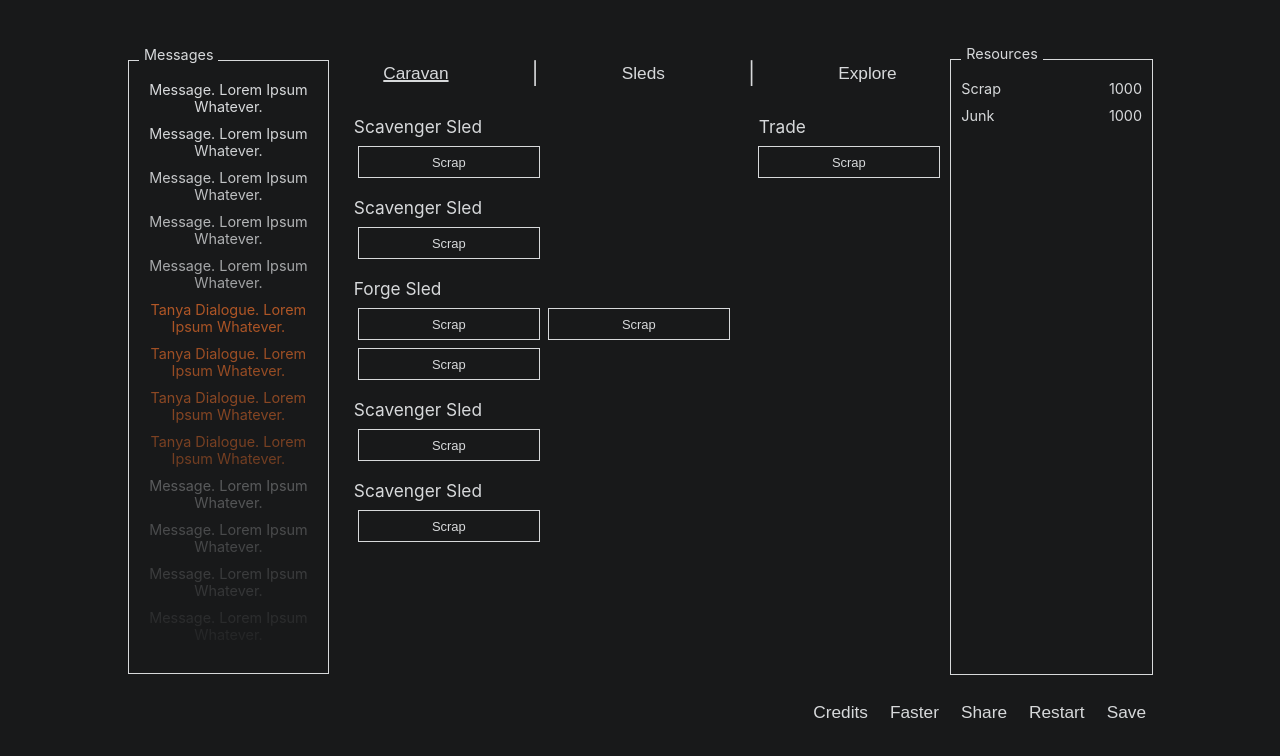
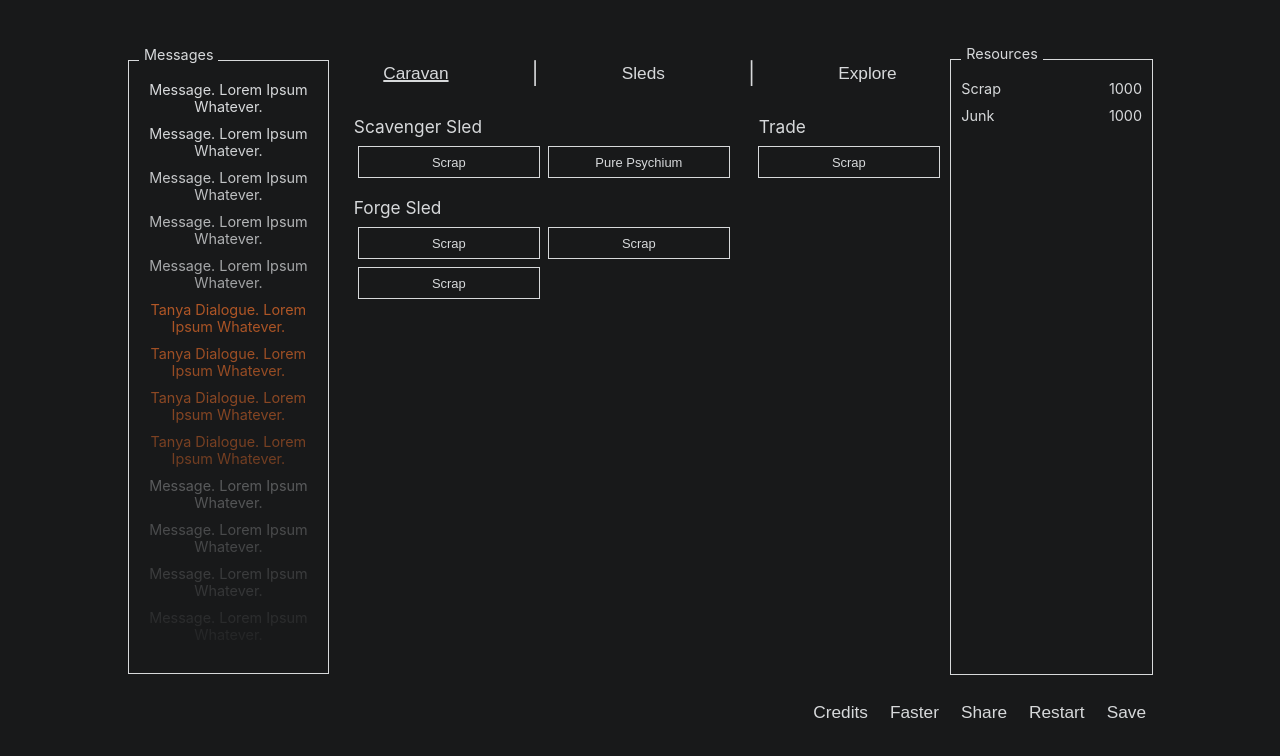
Before and after one commit to EthanPHall/rime-and-rust-ts, a React (Create React App) app: page / in a window 1280 px wide. Shown: the top 756 px of the page. Built offline with nearby package versions, Linux system fonts and the light colour scheme.

Commit message:
Should be able to add sleds to the sled list now via crafting, but still need to actually allow sleds to craft other sleds. Like a sledsThisCanCraft field in sleds.json, something like that.

```diff
--- a/src/components/caravan/CaravanParent/CaravanParent.tsx
+++ b/src/components/caravan/CaravanParent/CaravanParent.tsx
@@ -1,6 +1,6 @@
 import React, { FC, useContext, useEffect, useState } from 'react';
 import './CaravanParent.css';
-import CaravanSectionCrafting, { Sled } from '../CaravanSectionCrafting/CaravanSectionCrafting';
+import CaravanSectionCrafting, { Sled, SledSeed } from '../CaravanSectionCrafting/CaravanSectionCrafting';
 import CaravanSectionNavBar from '../CaravanSectionNavBar/CaravanSectionNavBar';
 import CaravanSectionValuables, { ResourceFactory, ResourcePlusQuantity, ResourcePlusQuantityList, ResourcePlusQuantityUtil, ResourceUtils, ResourcesList } from '../CaravanSectionValuables/CaravanSectionValuables';
 import CaravanSectionOptions from '../CaravanSectionOptions/CaravanSectionOptions';
@@ -42,13 +42,33 @@ const CaravanParent: FC<CaravanParentProps> = () => {
     progressionContext.setFlags(newFlags);
   }, [resources]);
 
-  const [sleds, setSleds] = useState<Sled[]>([
-    Sled.create("Scavenger Sled"),
-    Sled.create("Scavenger Sled"),
-    Sled.create("Forge Sled"),
-    Sled.create("Scavenger Sled"),
-    Sled.create("Scavenger Sled"),
-  ]);
+  //Define a type that contains a sled and then the
+  //quantity of said sled. Use a Map to represent the Sled list as a whole
+  type SledMapType = Map<string, SledPlusQuantity>;
+  type SledPlusQuantity = {
+    "sled":Sled,
+    "quantity":number
+  }
+  type SledMapEntry =[
+    string,
+    SledPlusQuantity
+  ]
+  function createSledMapEntry(sled:Sled, quantity:number):SledMapEntry{
+    return [sled.name, {"sled": sled, "quantity": quantity}];
+  }
+  const [sleds, setSleds] = useState<SledMapType>(
+    new Map().set(...createSledMapEntry(Sled.create("Scavenger Sled"), 1))
+      .set(...createSledMapEntry(Sled.create("Forge Sled"), 1))
+  );
+  //To make the new sleds list play well with other components, make a function that translates the Map to an Array
+  function sledsMapToArray():Sled[]{
+    const sledsArray:Sled[] = [];
+    sleds.forEach((value) => {
+      sledsArray.push(value.sled);
+    })
+
+    return sledsArray;
+  }
 
   //Load the tradable list with all resources that are tradeable
   const resourcesList:ResourcesList = resourceData;
@@ -62,6 +82,15 @@ const CaravanParent: FC<CaravanParentProps> = () => {
   const [tradableList, setTradableList] = useState<ResourcesList>(
     tradableListDefault
   );
+
+  function isResourceNamePlusQuantityArray(
+    arg:ResourceNamePlusQuantity[]|SledPlusQuantity[]
+  ): arg is ResourceNamePlusQuantity[]{
+    //This function doesn't hand;e when the array is of leangth 0, and the couple attempts I've made to change that
+    //have failed. TODO: Try to make this handle 0 length arrays, but it's not a priority.
+
+    return "resource" in arg[0];
+  }
 
   function modifyResources(resourceMods:ResourceNamePlusQuantity[]): boolean{
     let result:boolean = true;
@@ -99,18 +128,89 @@ const CaravanParent: FC<CaravanParentProps> = () => {
 
     return result;
   }
+  function modifySleds(sledMods:SledPlusQuantity[]):boolean{
+    //Copy sleds list
+    const newSledsMap:SledMapType = new Map(sleds);
 
-  function exchangeResources(toConsume:ResourceNamePlusQuantity[], toGenerate:ResourceNamePlusQuantity[]){
-    const resourceModsNegative:ResourceNamePlusQuantity[] = toConsume.map((resourceMod) => {
-      if(resourceMod.quantity > 0){
-        return {resource: resourceMod.resource, quantity: -resourceMod.quantity};
+    //modify the new list
+    sledMods.forEach((mod) => {
+      const entry:SledPlusQuantity|undefined = newSledsMap.get(mod.sled.name);
+      if(entry){
+        entry.quantity += 1;
+        newSledsMap.set(mod.sled.name, entry);
       }
-
-      return resourceMod;
+      else{
+        newSledsMap.set(mod.sled.name, {
+          "sled": mod.sled,
+          "quantity": mod.quantity
+        })
+      }
     });
 
-    if(modifyResources(resourceModsNegative)){
-      modifyResources(toGenerate);
+    //find if any of the qunatities in the list are negative
+    let someQuantityWasNegative:boolean = false;
+    newSledsMap.forEach((value) => {
+      someQuantityWasNegative = value.quantity < 0
+      if(!someQuantityWasNegative){
+        return;
+      }
+    });
+
+    //If there are negative values, don't modify the sled list state, and return false
+    if(someQuantityWasNegative){
+      return false;
+    }
+    else{
+      //Else, return true and modify list
+      setSleds(newSledsMap);
+      return true;
+    }
+
+  }
+
+  function modifyItemQuantities(modifications:ResourceNamePlusQuantity[]|SledPlusQuantity[]): boolean{
+    if(modifications.length > 0){
+      if(isResourceNamePlusQuantityArray(modifications)){
+        modifyResources(modifications);
+      }
+      else{
+        modifySleds(modifications);
+      }
+    }
+
+    return true;
+  }
+
+  function exchangeResources(toConsume:ResourceNamePlusQuantity[]|SledPlusQuantity[], toGenerate:ResourceNamePlusQuantity[]|SledPlusQuantity[]){
+    //If teh consume list is empty, jump to generating
+    if(toConsume.length == 0){
+      modifyItemQuantities(toGenerate);
+    }
+    else if(isResourceNamePlusQuantityArray(toConsume)){
+      const resourceModsNegative:ResourceNamePlusQuantity[] = toConsume.map((resourceMod) => {
+        if(resourceMod.quantity > 0){
+          return {resource: resourceMod.resource, quantity: -resourceMod.quantity};
+        }
+
+        return resourceMod;
+      });
+
+      if(modifyItemQuantities(resourceModsNegative)){
+        modifyItemQuantities(toGenerate);
+      }
+    }
+    else{
+      const sledModsNegative:SledPlusQuantity[] = toConsume.map((sledMod) => {
+        if(sledMod.quantity > 0){
+          return {sled: sledMod.sled, quantity: -sledMod.quantity};
+        }
+
+        return sledMod;
+      });
+
+      if(modifyItemQuantities(sledModsNegative)){
+        modifyItemQuantities(toGenerate);
+      }
     }
   }
 
@@ -121,7 +221,7 @@ const CaravanParent: FC<CaravanParentProps> = () => {
         <div className='nav-rendered-composite'>
           <CaravanSectionNavBar getSectionBeingDisplayed={getSectionToDisplay} setSectionToDisplay={setSectionToDisplay}></CaravanSectionNavBar>
 
-          {sectionToDisplay==CaravanSectionNames.CRAFTING && <CaravanSectionCrafting sleds={sleds} tradeResources={tradableList} exchangeResources={exchangeResources}></CaravanSectionCrafting>}
+          {sectionToDisplay==CaravanSectionNames.CRAFTING && <CaravanSectionCrafting sleds={sledsMapToArray()} tradeResources={tradableList} exchangeResources={exchangeResources}></CaravanSectionCrafting>}
           {sectionToDisplay==CaravanSectionNames.SLEDS && <CaravanSectionSleds></CaravanSectionSleds>}
           {sectionToDisplay==CaravanSectionNames.EXPLORATION && <CaravanSectionExploration></CaravanSectionExploration>}
         </div>
--- a/src/data/caravan/resources.json
+++ b/src/data/caravan/resources.json
@@ -97,7 +97,7 @@
             [
                 {
                     "resource": "Scrap",
-                    "quantity": 75
+                    "quantity": 100
                 }
             ],
             "flagsThatUnlockThis":
@@ -117,8 +117,8 @@
                     "quantity": 100
                 },
                 {
-                    "resource": "Scrap",
-                    "quantity": 50
+                    "resource": "Junk",
+                    "quantity": 300
                 }
             ],
             "flagsThatUnlockThis":
@@ -131,11 +131,47 @@
             "costs":[
                 {
                     "resource": "Psychium Scrap",
-                    "quantity": 100
+                    "quantity": 200
                 },
                 {
                     "resource": "Scrap",
-                    "quantity": 50
+                    "quantity": 300
+                },
+                {
+                    "resource": "Junk",
+                    "quantity": 600
+                }
+            ],
+            "flagsThatUnlockThis":
+            [
+                "Obtained Pure Psychium"
+            ]
+        }
+    },
+    "Debug Pure Psychium":
+    {
+        "name": "Pure Psychium",
+        "craftingRecipe":
+        {
+            "costs":[],
+            "flagsThatUnlockThis":
+            [
+            ]
+        },
+        "tradingRecipe":
+        {
+            "costs":[
+                {
+                    "resource": "Psychium Scrap",
+                    "quantity": 200
+                },
+                {
+                    "resource": "Scrap",
+                    "quantity": 300
+                },
+                {
+                    "resource": "Junk",
+                    "quantity": 600
                 }
             ],
             "flagsThatUnlockThis":
--- a/src/data/caravan/sleds.json
+++ b/src/data/caravan/sleds.json
@@ -1,7 +1,7 @@
 {
     "Scavenger Sled":{
         "name":"Scavenger Sled",
-        "canCraftList": ["Scrap", "Debug Psychium Scrap"],
+        "canCraftList": ["Scrap", "Debug Pure Psychium"],
         "toGenerate": [
             {
                 "resource": "Scrap",
```
